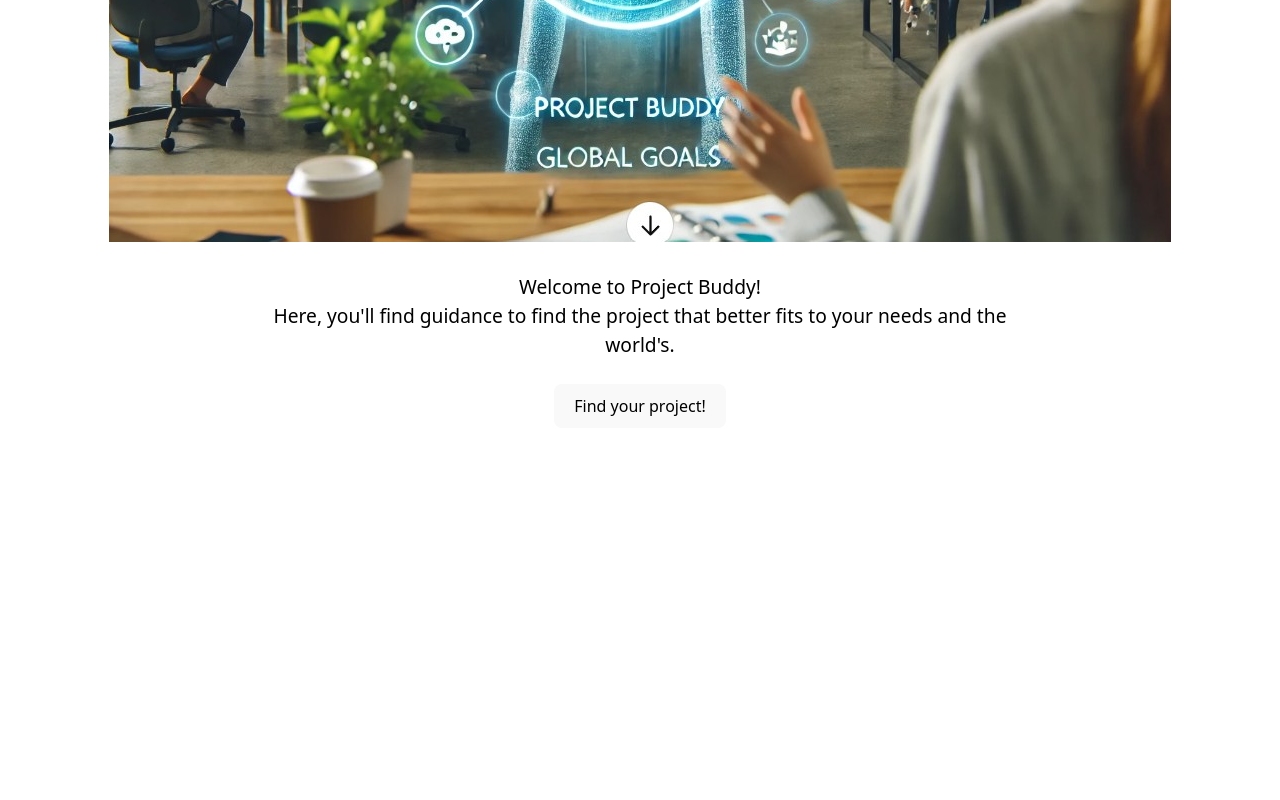
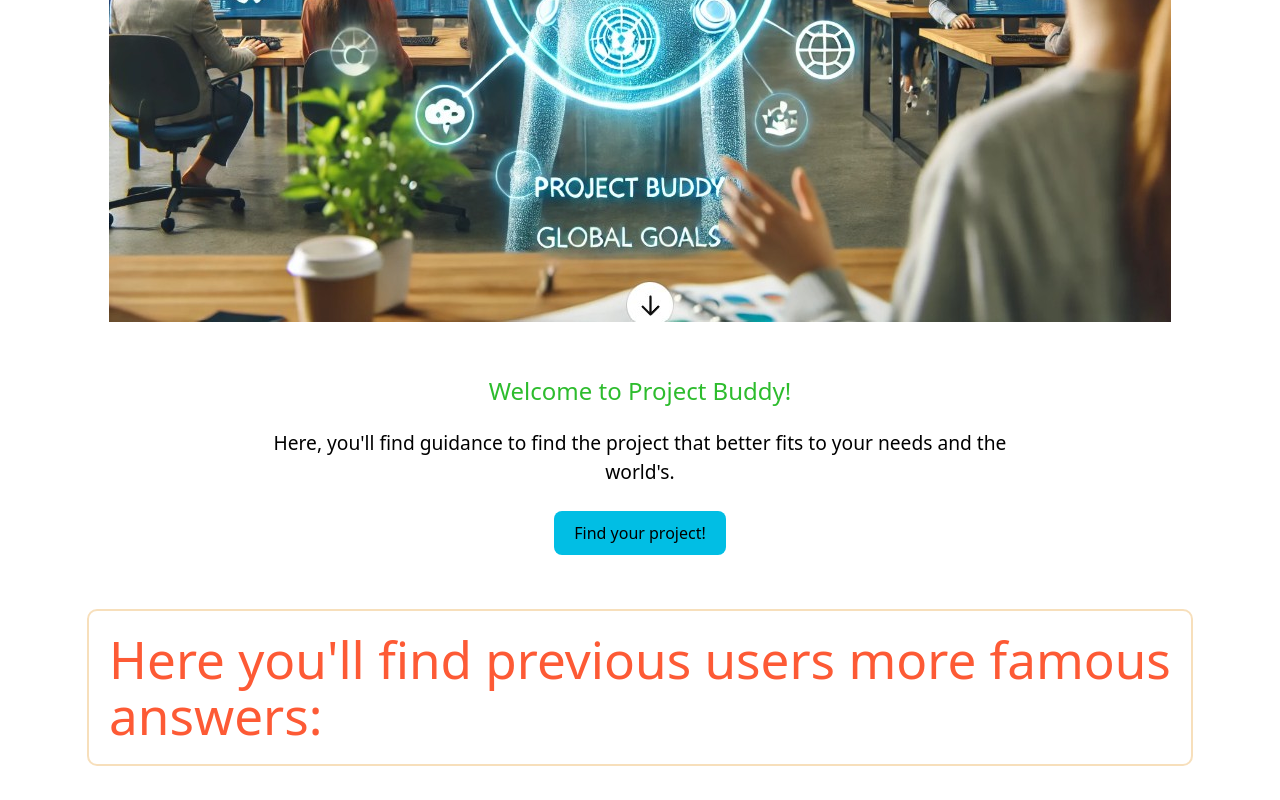
Before and after one commit to anra15/pb, a React (Vite) app: page / in a window 1280 px wide. Shown: the part 380-1180 px from the top of the page. Before the commit the page ends 828 px from the top, so only its background shows below. Built offline with nearby package versions, Linux system fonts and the light colour scheme.

Commit message:
new_home

```diff
--- a/src/css/Home.css
+++ b/src/css/Home.css
@@ -2,10 +2,10 @@
 .home-container {
   display: flex;
   flex-direction: column;
-  justify-content: top;
+  justify-content: flex-start;
   align-items: center;
-  padding-top: 0;
-  margin-top: 0 ;
+  padding-top: 80px; /* Add space to push content below navbar */
+  margin-top: 0;
 }
 
 .image-container {
@@ -27,6 +27,10 @@
   padding: 5px;
 }
 
+.sub-style {
+  color: #2dbc2d;
+}
+
 .explanation-text {
   font-size: 1.2rem;
   max-width: 30%;
@@ -42,3 +46,19 @@
   font-size: 1rem;
   margin: 10px;
 }
+
+.button-style{
+  background-color: hsl(190, 99%, 45%);
+  color: white;
+}
+
+.button-style:hover {
+  background-color: rgb(2, 136, 188);
+}
+
+.sta-title {
+  padding: 20px;
+  color:hsl(11, 98%, 60%);
+  border-radius: 10px;
+  border: 2px solid lab(84.38% 8.76 33.41 / 0.632);
+}
--- a/src/pages/Home.jsx
+++ b/src/pages/Home.jsx
@@ -13,15 +13,21 @@ function Home() {
         />
       </div>
       <div className="text-container">
-          <p className="explanation-text">
+        <h2 className="sub-style">
           Welcome to Project Buddy!
-          </p>
+        </h2>
         <p className="explanation-text">Here, you'll find guidance to find the project that better fits to your needs and the world's.</p>
       </div>
       <div className="button-container">
-          <button><Link to="findaproject">Find your project!</Link></button>
+        <button className="button-style"><Link to="findaproject">Find your project!</Link></button>
       </div>
+      <div className="sta-container">
+        <h1 className="sta-title">Here you'll find previous users more famous <br/>answers:</h1>
+
       </div>
+
+    </div>
+
   );
 }
 
```
Lines whose indentation alone changed are shown as unchanged.
